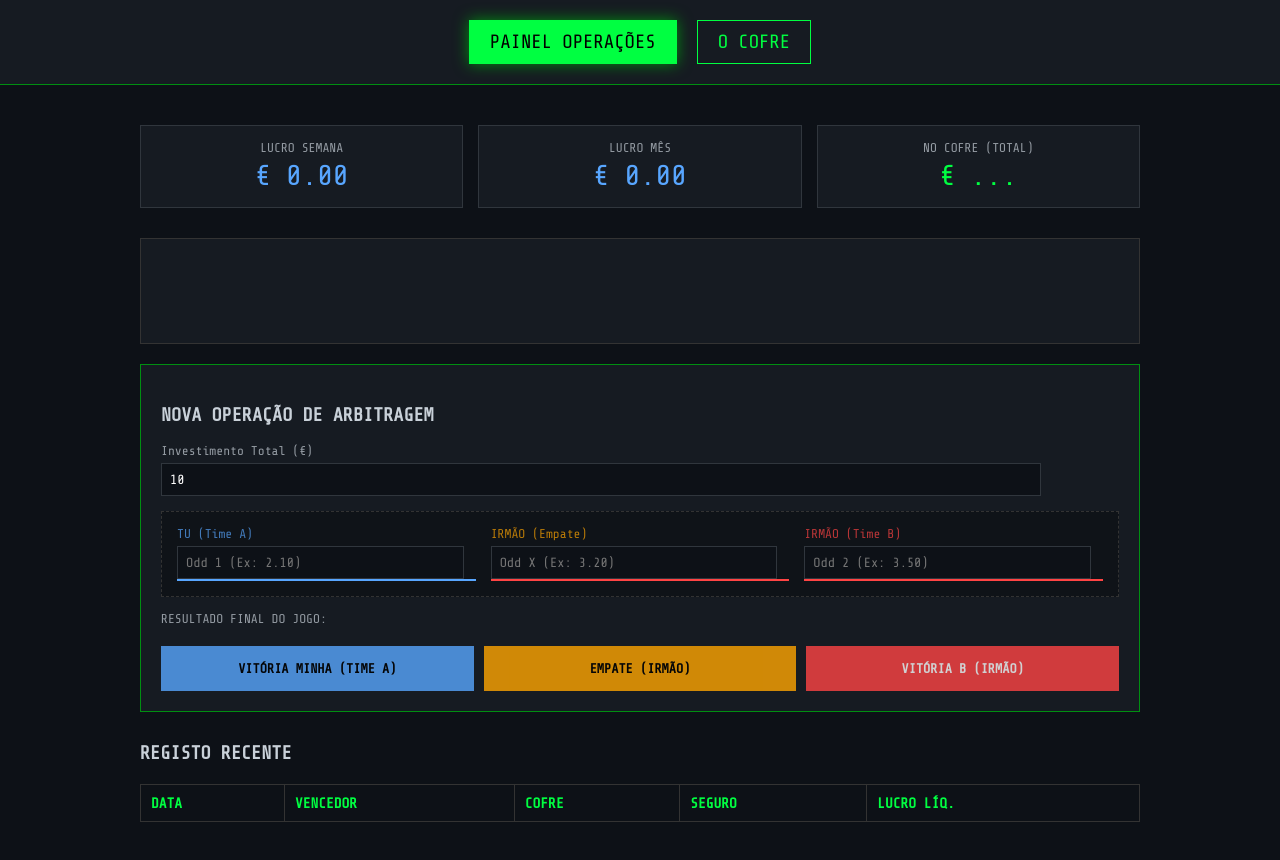
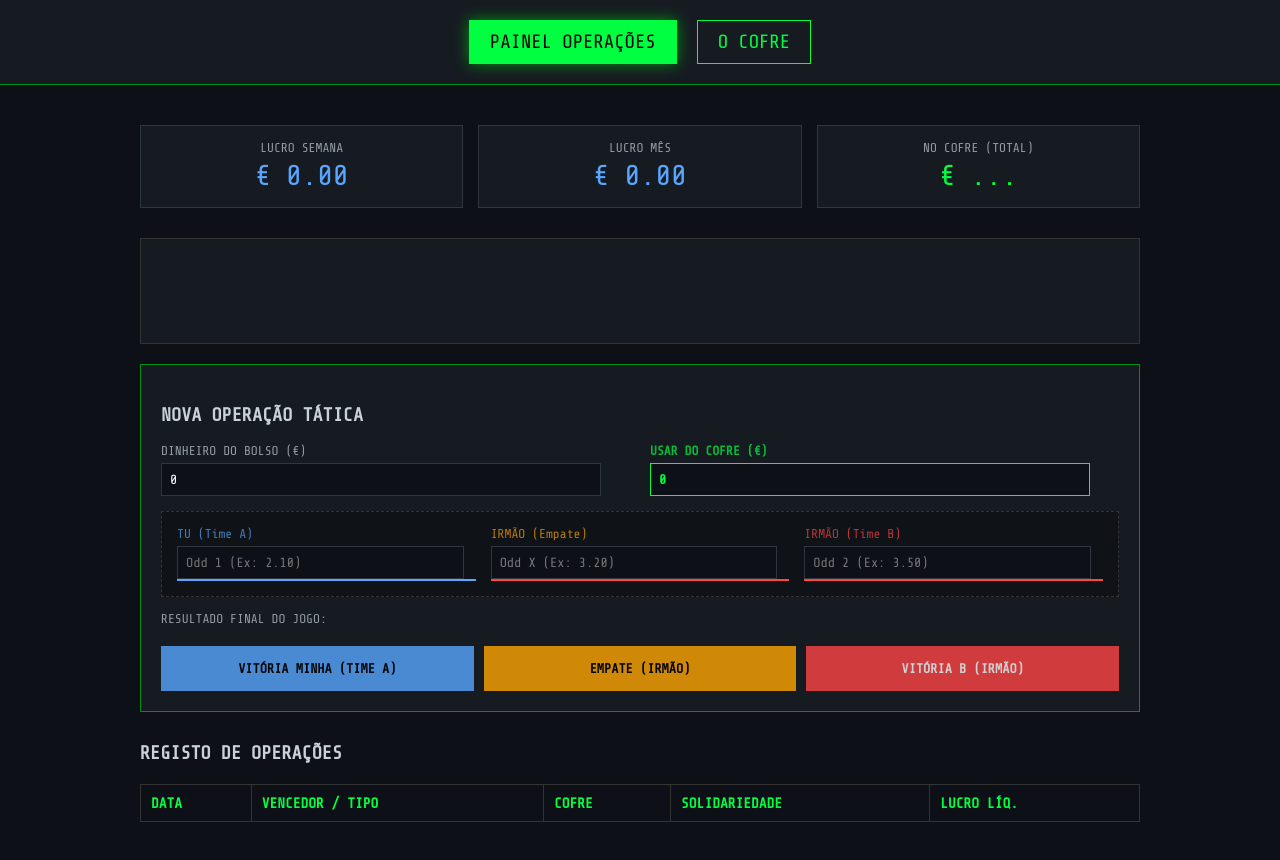
Before and after one commit to z9prime/Leites, a plain HTML site: page index.html in a window 1280 px wide. Drawn offline with nearby package versions, Linux system fonts and the light colour scheme; no server answers.

Commit message:
Update index.html

```diff
--- a/index.html
+++ b/index.html
@@ -16,6 +16,7 @@
     </nav>
 
     <div class="container">
+
         <div class="stats-grid">
             <div class="stat-card">
                 <label>LUCRO SEMANA</label>
@@ -36,9 +37,20 @@
         </div>
 
         <div class="control-panel">
-            <h3>NOVA OPERAÇÃO DE ARBITRAGEM</h3>
-            <label>Investimento Total (€)</label>
-            <input type="number" id="investTotal" value="10" step="0.5">
+            <h3>NOVA OPERAÇÃO TÁTICA</h3>
+
+            <div style="display: flex; gap: 20px; margin-bottom: 15px;">
+                <div style="flex: 1;">
+                    <label>DINHEIRO DO BOLSO (€)</label>
+                    <input type="number" id="investTotal" value="0" step="0.5">
+                </div>
+
+                <div style="flex: 1;">
+                    <label style="color: var(--primary); font-weight: bold;">USAR DO COFRE (€)</label>
+                    <input type="number" id="investVault" value="0" step="0.5"
+                           style="border: 1px solid var(--primary); color: var(--primary); font-weight: bold;">
+                </div>
+            </div>
 
             <div class="odds-grid">
                 <div class="hero-area">
@@ -55,7 +67,7 @@
                 </div>
             </div>
 
-            <label>RESULTADO FINAL DO JOGO:</label>
+            <label style="margin-top: 15px; display: block;">RESULTADO FINAL DO JOGO:</label>
             <div class="action-buttons">
                 <button class="btn-hero" onclick="registerWin('Heroi')">VITÓRIA MINHA (TIME A)</button>
                 <button class="btn-draw" onclick="registerWin('Irmao_Empate')">EMPATE (IRMÃO)</button>
@@ -63,18 +75,19 @@
             </div>
         </div>
 
-        <h3>REGISTO RECENTE</h3>
+        <h3>REGISTO DE OPERAÇÕES</h3>
         <table id="logsTable">
             <thead>
                 <tr>
                     <th>DATA</th>
-                    <th>VENCEDOR</th>
+                    <th>VENCEDOR / TIPO</th>
                     <th>COFRE</th>
-                    <th>SEGURO</th>
+                    <th>SOLIDARIEDADE</th>
                     <th>LUCRO LÍQ.</th>
                 </tr>
             </thead>
-            <tbody></tbody>
+            <tbody>
+                </tbody>
         </table>
     </div>
 
```
